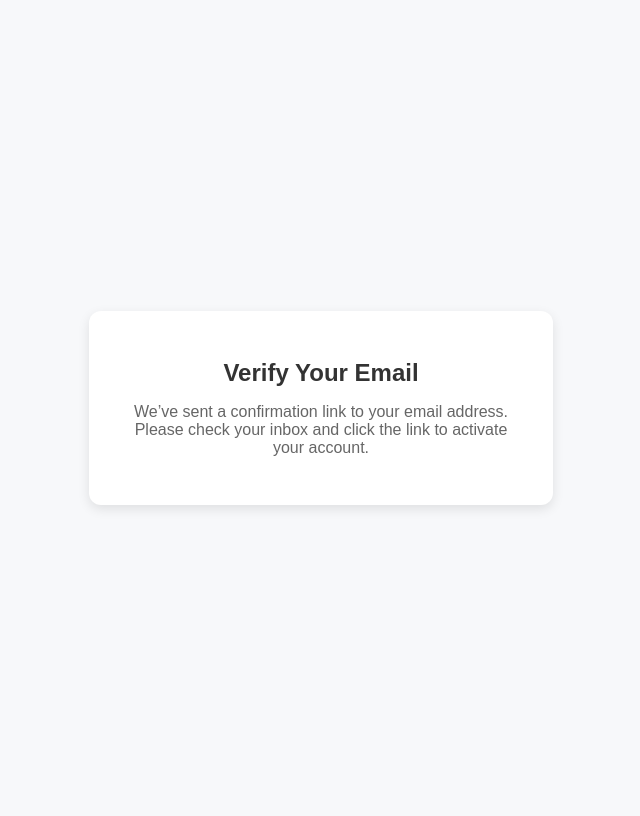
After one commit to MichaelKindye/DjGram, a Django app: page /verify-email/ in a window 1280 px wide. The commit adds this page. Shown: the whole page, without its empty margins (319-959 px from the left). Run offline with Django 5.2, Linux system fonts and the light colour scheme.

Commit message:
added registration with verification email using gmail

```diff
--- a/core/models.py
+++ b/core/models.py
@@ -4,3 +4,4 @@ from django.contrib.auth.models import AbstractUser
 class User(AbstractUser):
     email = models.EmailField(unique=True)
     followers = models.IntegerField(default=0)
+    is_active = models.BooleanField(default=False)
--- /dev/null
+++ b/core/templates/accounts/verify-email.html
@@ -0,0 +1,52 @@
+<!DOCTYPE html>
+<html lang="en">
+<head>
+    <meta charset="UTF-8">
+    <title>Email Verification</title>
+    <style>
+        body {
+            font-family: Arial, sans-serif;
+            background: #f7f8fa;
+            display: flex;
+            justify-content: center;
+            align-items: center;
+            height: 100vh;
+        }
+        .card {
+            background: #fff;
+            padding: 2rem;
+            border-radius: 12px;
+            box-shadow: 0 4px 12px rgba(0,0,0,0.1);
+            text-align: center;
+            max-width: 400px;
+        }
+        h1 {
+            font-size: 1.5rem;
+            color: #333;
+        }
+        p {
+            margin-top: 1rem;
+            color: #666;
+        }
+        .btn {
+            display: inline-block;
+            margin-top: 1.5rem;
+            padding: 0.7rem 1.2rem;
+            background: #4f46e5;
+            color: white;
+            border-radius: 8px;
+            text-decoration: none;
+        }
+        .btn:hover {
+            background: #4338ca;
+        }
+    </style>
+</head>
+<body>
+    <div class="card">
+        <h1>Verify Your Email</h1>
+        <p>We’ve sent a confirmation link to your email address.<br>
+        Please check your inbox and click the link to activate your account.</p>
+    </div>
+</body>
+</html>
--- a/core/templates/register/register.html
+++ b/core/templates/register/register.html
@@ -103,7 +103,7 @@
 
             <div class="mb-4">
                 <label for="email" class="block text-sm font-medium text-gray-700 mb-1">Email</label>
-                <input type="email" name="email" id="email"
+                <input type="email" name="email" id="email" required
                     class="w-full px-4 py-2 rounded-lg border border-gray-300 focus:outline-none focus:ring-2 focus:ring-pink-500">
             </div>
 
--- a/core/urls.py
+++ b/core/urls.py
@@ -1,8 +1,10 @@
 from django.urls import path
-from .views import login_view, home_view, register_view
+from .views import login_view, home_view, register_view, verify_email_notification_view, verify_email_view
 
 urlpatterns=[
     path('register/', register_view, name='register-page'),
+    path('verify-email/', verify_email_notification_view, name='verify-email-message-page'),
+    path('verify-email/<str:uidb64>/<str:token>/', verify_email_view, name='verify-email'),
     path('login/', login_view, name='login-page'),
     path('home/', home_view, name='home-page'),
 ]
--- a/core/views.py
+++ b/core/views.py
@@ -1,27 +1,50 @@
-from django.shortcuts import render, redirect
+from django.shortcuts import render, redirect, get_object_or_404
+from django.http import Http404
 from django.contrib.auth import get_user_model
+from django.contrib.auth.tokens import default_token_generator
+from django.utils.http import urlsafe_base64_decode
+from django.core.mail import send_mail
 from django.contrib.auth import login, logout, authenticate
+from django.contrib.auth.decorators import login_required
 from django.contrib import messages
+from .email import generate_email_verification_token
 
 User = get_user_model()
+
 
 def login_view(request):
     if request.method == 'POST':
         try:
             username = request.POST.get('username')
             password = request.POST.get('password')
-            user = authenticate(username=username, password=password)
-            if user is not None:
+            if not username or not password:
+                messages.error(request, 'Please provide both username and password.')
+                return redirect('login-page')
+
+            user = get_object_or_404(User, username=username)
+
+            if not user.check_password(password):
+                messages.error(request, 'Invalid credentials were given. Please try again.')
+                return redirect('login-page')
+            elif not user.is_active:
+                messages.error(request, 'Inactive account. Activate your account before you login.')
+                return redirect('login-page')
+            else:
                 login(request, user)
                 return redirect('home-page')
+        except Http404:
             messages.error(request, 'Invalid credentials were given. Please try again.')
             return redirect('login-page')
-        except:
-            messages.error(request, 'Unable to process your inputs. Please try again.')
+        except Exception as e:
+            messages.error(request, 'Unable to process your inputs. Please try again')
+            return redirect('login-page')
     return render(request, 'login/login.html')
 
+
+@login_required
 def home_view(request):
     return render(request, 'home/home.html')
+
 
 def register_view(request):
     if request.method == 'POST':
@@ -36,9 +59,35 @@ def register_view(request):
                     messages.error(request, 'This email is associated with another user.')
                 else:
                     user = User.objects.create_user(username=username, password=password, email=email)
-                    login(request, user)
-                    return redirect('home-page')
-            messages.error(request, 'Please enter valid inputs.')
-        except:
+                    try:
+                        generate_email_verification_token(request, user)
+                        return redirect('verify-email-message-page')
+                    except Exception as e:
+                        print(f'Error while generating token: {e}')
+                        messages.error(request, 'Internal server error. Try again.')
+            else:
+                messages.error(request, 'Please enter valid inputs. All fields are required.')
+        except Exception as e:
+            print(e)
             messages.error(request, 'Internal server errors. Please try again.')
     return render(request, 'register/register.html')
+
+
+def verify_email_notification_view(request):
+    return render(request, 'accounts/verify-email.html')
+
+
+def verify_email_view(request, uidb64, token):
+    try:
+        uid = urlsafe_base64_decode(uidb64).decode()
+        user = User.objects.get(pk=uid)
+    except:
+        user = None
+
+    if user and default_token_generator.check_token(user, token):
+        user.is_active = True
+        user.save()
+        login(request, user)
+        return redirect('login-page')
+    messages.error(request, 'Invalid token, user not found.')
+    return redirect('login-page')
```
Also changed, not shown: DjMessage/settings.py (+22 -37 lines), core/email.py (added, +25 -0 lines).
